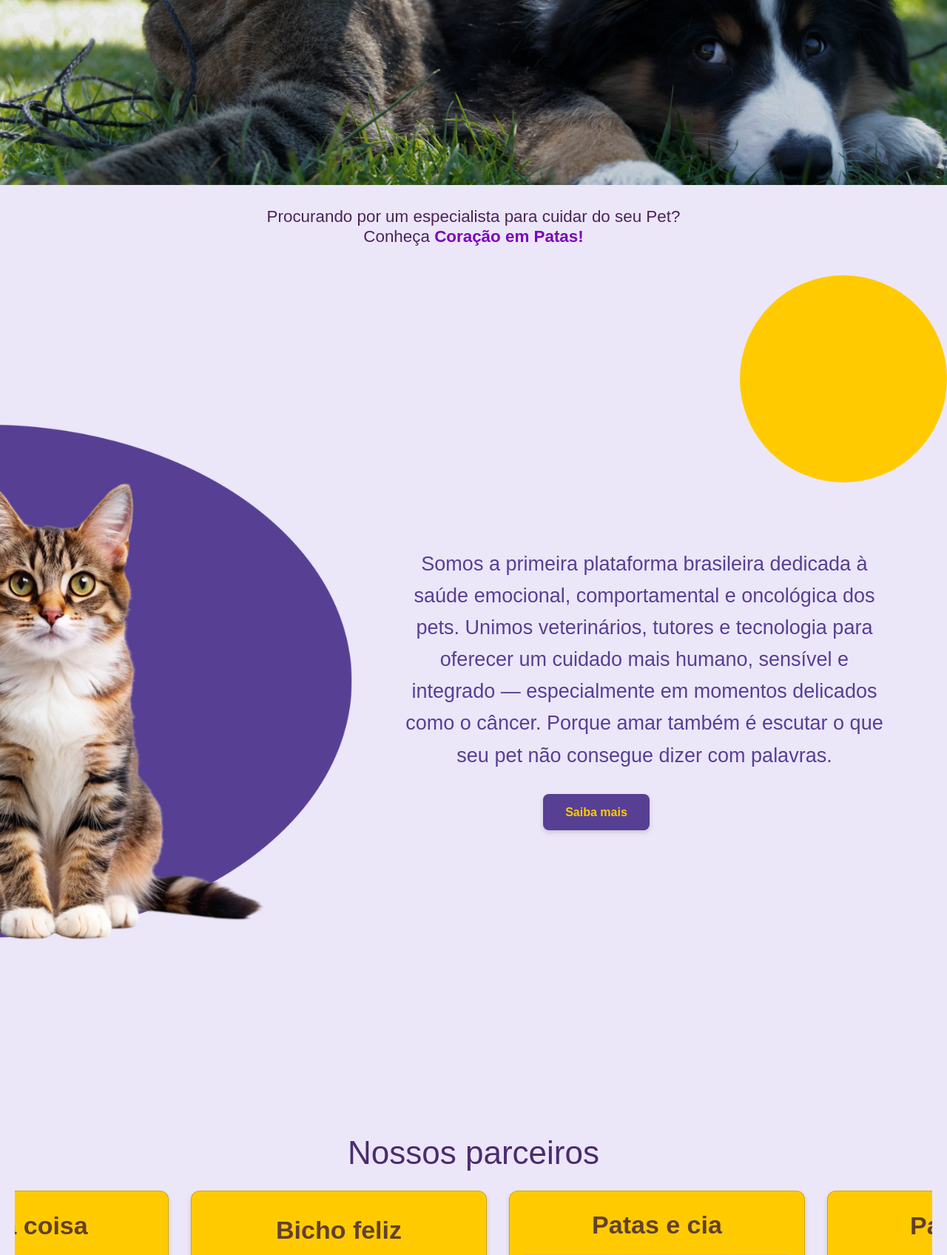
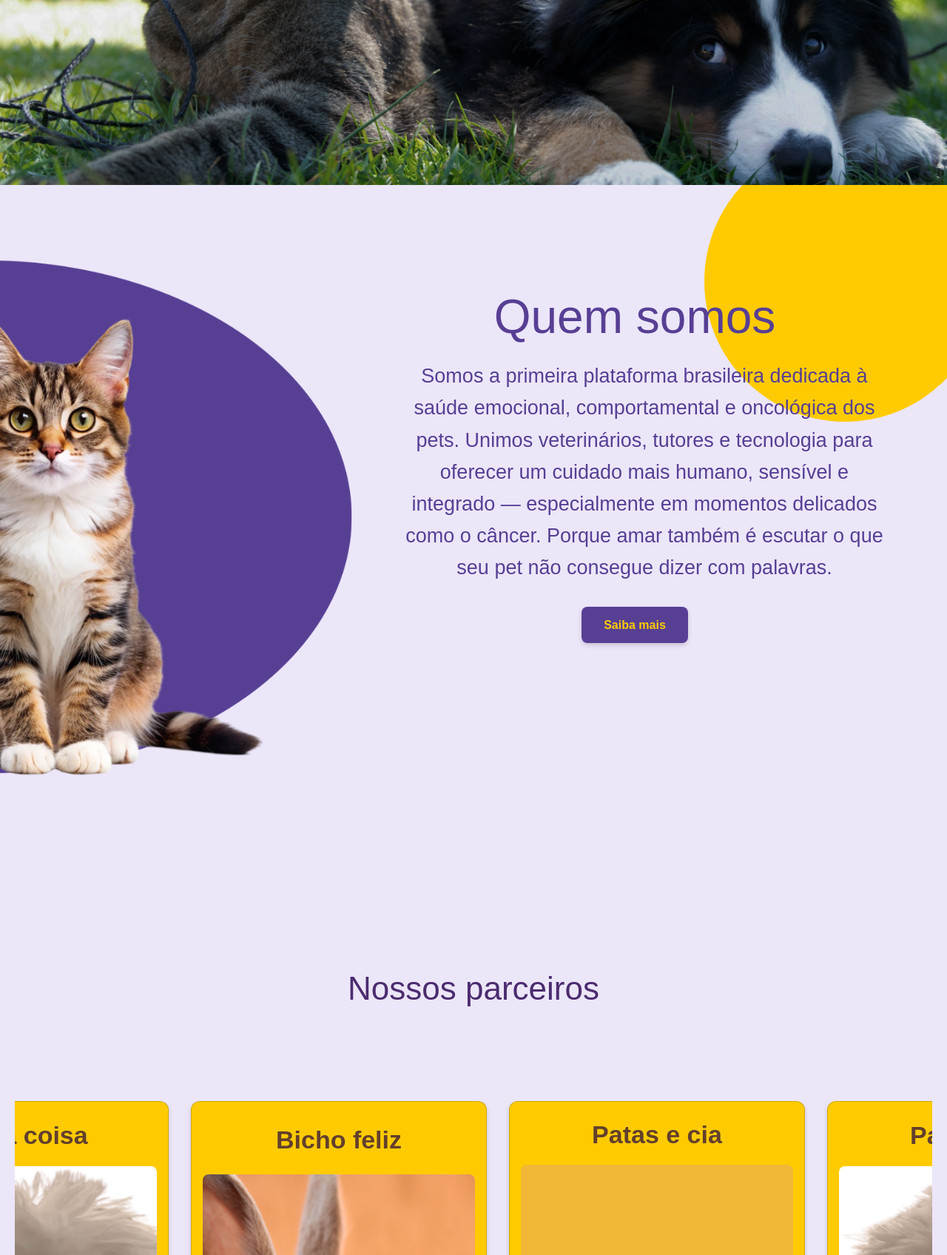
Before and after one commit to rayrodds/django-pet, a Django app: page / in a window 1280 px wide. Shown: the part 491-2187 px from the top of the page at 74% size. Run offline with Django 5.2, Linux system fonts and the light colour scheme; some libraries are stand-ins or nearby versions; some web fonts are replaced.

Commit message:
web corrigido botoes errados e coisas nao de acordo com o figma

```diff
--- a/app/static/css/home_web.css
+++ b/app/static/css/home_web.css
@@ -181,10 +181,10 @@
 .informativo::after {
   content: "";
   position: absolute;
-  top: 0px;
-  right: 0;
-  width: 280px;
-  height: 280px;
+  top: -60px;
+  right: -52px;
+  width: 380px;
+  height: 380px;
   background-color: #FFCB00;
   border-radius: 50%;
   z-index: 0;
@@ -201,6 +201,7 @@
   z-index: 2;
   width: 1000px;
   height: auto;
+  bottom: 100px;
 }
 
 .informativo .texto {
@@ -221,12 +222,26 @@
   margin-bottom: 20px;
   position: relative;
   right: 70%;
+  bottom: 180px;
+
   width: 650px;
+}
+
+.texto h2 {
+  font-size: 32px;
+  color: #573F94;
+  margin-bottom: 20px;
+  position: relative;
+  right: 60%;
+  font-size: 400%;
+  bottom: 180px;
+
+
 }
 
 .informativo .texto .btn-opcao {
   position: relative;
-  right: 70%;
+  right: 60%;
   display: inline-block;
   margin-top: 10px;
   background-color: #573F94;
@@ -238,6 +253,7 @@
   transition: 0.3s ease;
   box-shadow: 0 3px 6px rgba(0, 0, 0, 0.15);
   text-align: center;
+  bottom: 180px;
 }
 
 .informativo .texto .btn-opcao:hover {
@@ -321,6 +337,8 @@
   font-size: 44px;
   color: #4b2c6f;
   margin-bottom: 25px;
+  position: relative;
+  bottom: 100px;
 }
 
 .cards {
--- a/app/templates/html/web_pet.html
+++ b/app/templates/html/web_pet.html
@@ -44,6 +44,9 @@
           </a>
           <ul class="dropdown-menu">
             <li><a class="dropdown-item" href="{% url 'login1pet' %}">Entrar</a></li>
+            <li><a class="dropdown-item" href="{% url 'login1pet' %}">Cadastrar</a></li>
+            <li><a class="dropdown-item" href="{% url 'login1pet' %}">configurações</a></li>
+
             <!-- se precisar de logout/criar rota, altere aqui -->
           </ul>
         </div>
@@ -57,10 +60,7 @@
     <h1>Coração em patas</h1>
   </div>
 
-  <!-- Chamada principal -->
-  <section class="chamada">
-    <h2>Procurando por um especialista para cuidar do seu Pet?<br> Conheça <span>Coração em Patas!</span></h2>
-  </section>
+
 
   <!-- Bloco informativo -->
   <section class="informativo">
@@ -68,6 +68,7 @@
     <img src="{% static 'images/imagem do gato.png' %}" alt="Gatos e cachorros">
   </div>
   <div class="texto">
+    <h2>Quem somos</h2>
     <p>
       Somos a primeira plataforma brasileira dedicada à saúde emocional, comportamental e oncológica dos pets.
       Unimos veterinários, tutores e tecnologia para oferecer um cuidado mais humano, sensível e integrado —
```
Lines whose indentation alone changed are shown as unchanged.
